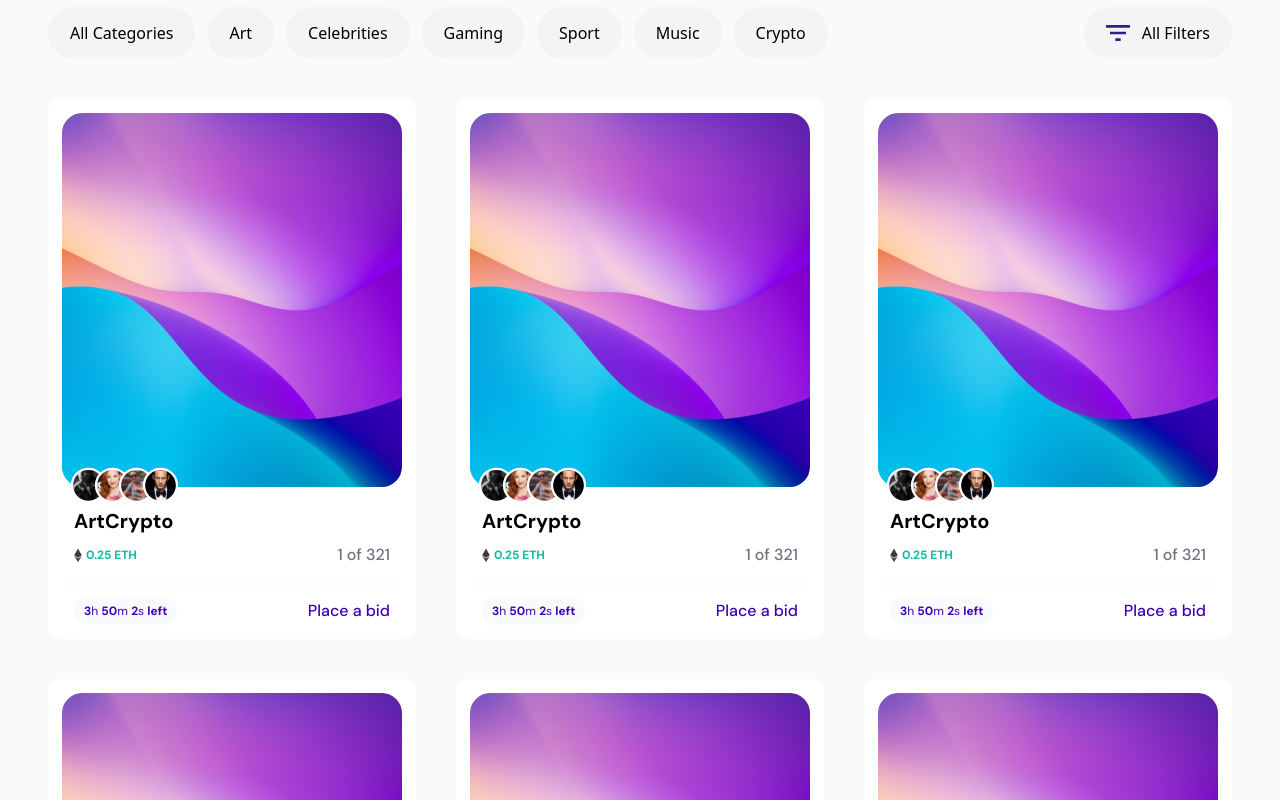
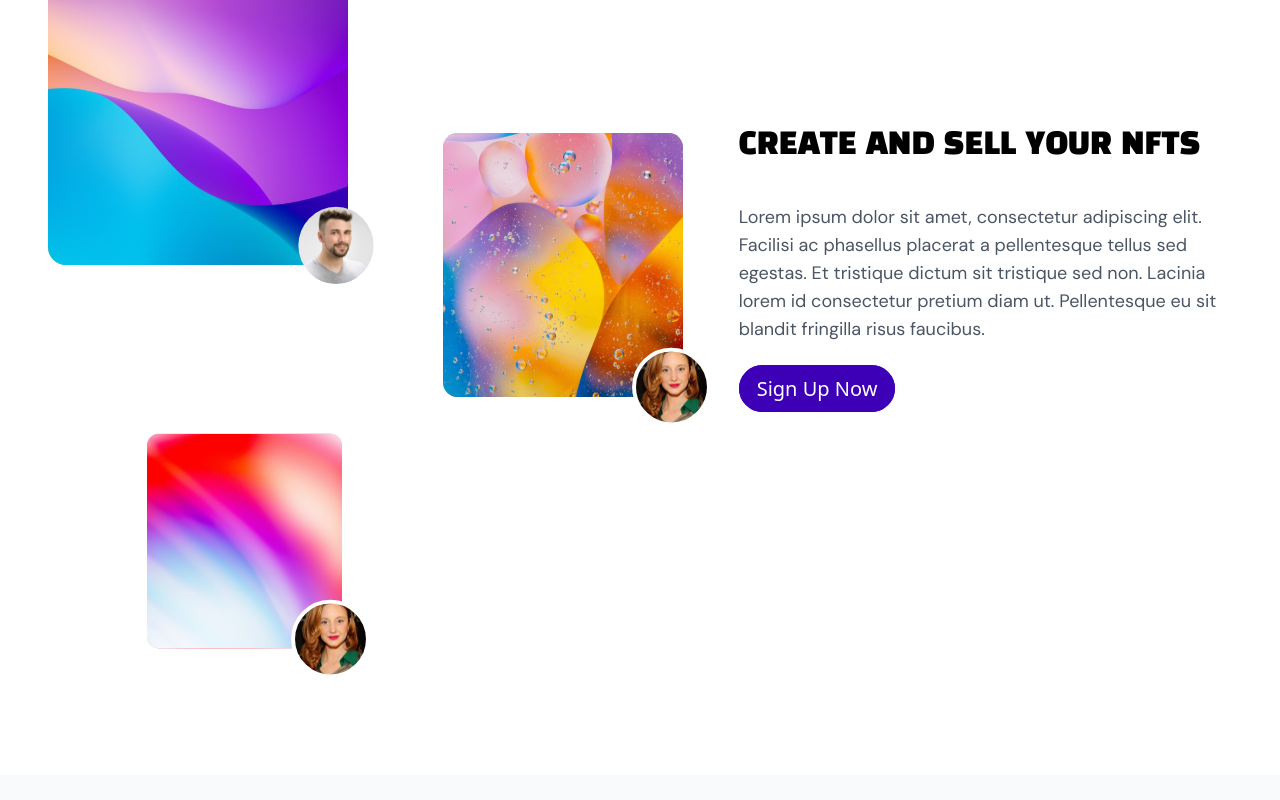
Before and after one commit to UTKUC3NGIZ/website-nft-marketplace, a React (Create React App) app: page / in a window 1280 px wide. Shown: the part 2640-3440 px from the top of the page. Built offline with nearby package versions, Linux system fonts and the light colour scheme.

Commit message:
info section completed

```diff
--- a/src/App.js
+++ b/src/App.js
@@ -15,7 +15,7 @@ function App() {
       <Features />
       <Offer />
       <Collection />
-      {/* <Info /> */}
+      <Info />
       <List />
       <Footer />
     </>
--- a/src/components/Collection.js
+++ b/src/components/Collection.js
@@ -4,7 +4,7 @@ import Human from "../assets/images/Ellipse 95.svg";
 
 function Collection() {
   return (
-    <div className=" 2xl:px-[120px]  lg:px-12  px-6 py-28 ">
+    <div className=" 2xl:px-[120px]  lg:px-12  px-6 py-28 bg-slate-50">
       <h2 className="font-bhSans text-3xl uppercase mb-14">
         Collection Featured NFTs
       </h2>
--- a/src/components/Info.js
+++ b/src/components/Info.js
@@ -7,34 +7,22 @@ import human from "../assets/images/Ellipse 95.svg";
 
 function Info() {
   return (
-    <div className="  2xl:px-[120px]  lg:px-12  px-6 p-28 grid 2xl:grid-cols-2 xl:grid-rows-2 gap-20">
-      <div className="relative flex">
-        <div className="flex justify-end items-end absolute w-[280px] bottom-20">
-          <img src={nft1} alt="" />
-          <img
-            src={human}
-            alt=""
-            className="w-20 h-20 -right-7 -bottom-7 absolute border-2 rounded-full bg-white"
-          />
+    <div className="xl:pt-8 xl:pb-24 cmd:py-0  2xl:px-[120px] lg:px-12 px-6 py-[120px] ">
+      <div className="cmd:grid cmd:grid-cols-12 xl:grid-rows-6 cmd:grid-rows-5 cmd:gap-0">
+        <div className="xl:w-[300px] w-[250px] col-span-3 xl:row-span-3 row-span-2 row-start-2 cmd:flex xl:items-end relative hidden ">
+          <img src={nft1} alt="" className=" " />
+          <img src={human} alt="" className="absolute lg:w-[80px] lg:h-[80px] w-[60px] h-[60px] lg:-bottom-5 bottom-8 -right-7 " />
         </div>
-        <div className="flex justify-end items-end absolute right-0 w-[240px]">
-          <img src={nft2} alt="" />
-          <img
-            src={woman}
-            alt=""
-            className="w-20 h-20 -right-7 -bottom-7 absolute"
-          />
+        <div className="col-span-2 row-span-2 xl:row-start-5 row-start-4 col-start-2 xl:w-[195px] w-[160px] relative cmd:flex hidden ">
+          <img src={nft3} alt="" className="" />
+          <img src={woman} alt="" className="absolute lg:w-[80px] lg:h-[80px] w-[60px] h-[60px] xl:bottom-0 lg:bottom-8 bottom-20 -right-7 " />
         </div>
-        <div className="flex justify-end items-end absolute w-[200px] top-52 left-24">
-          <img src={nft3} alt="" />
-          <img
-            src={woman}
-            alt=""
-            className="w-20 h-20 -right-7 -bottom-7 absolute"
-          />
+        <div className="col-span-5 row-span-2 row-start-3 col-start-5 xl:w-[240px] w-[200px] cmd:flex relative hidden ">
+          <img src={nft2} alt="" className="" />
+          <img src={woman} alt="" className="absolute lg:w-[80px] lg:h-[80px] w-[60px] h-[60px] xl:-bottom-6 lg:bottom-6 bottom-16 lg:-right-7 -right-4 " />
+
         </div>
-      </div>
-      <div>
+        <div className="col-span-5 row-span-2 row-start-3 col-start-8 ml-5 lg:ml-0">
           <h3 className="uppercase font-bhSans text-3xl">
             Create and sell your NFTs
           </h3>
@@ -52,6 +40,7 @@ function Info() {
           </a>
         </div>
       </div>
+    </div>
   );
 }
 
```
Lines whose indentation alone changed are shown as unchanged.
